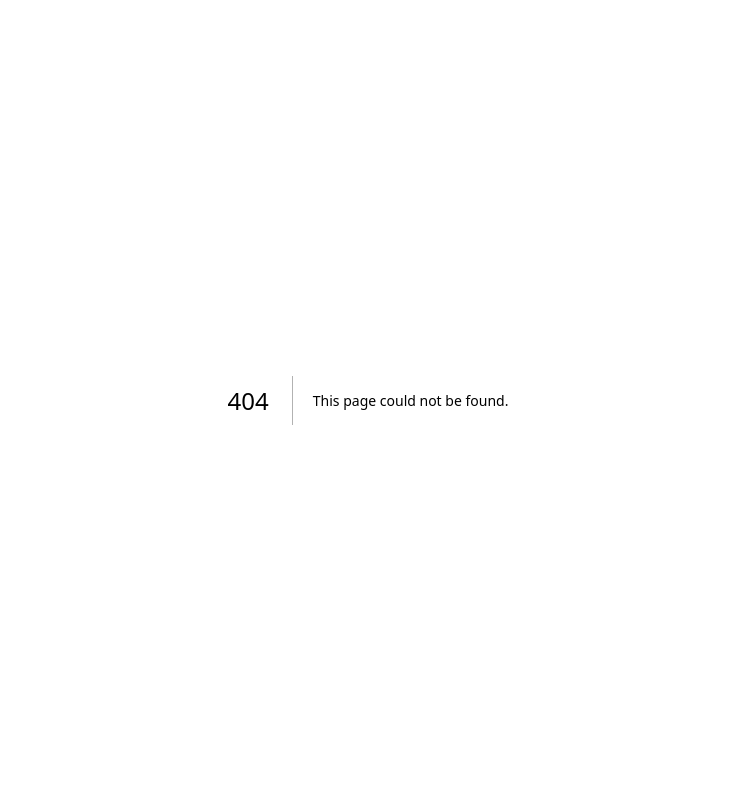
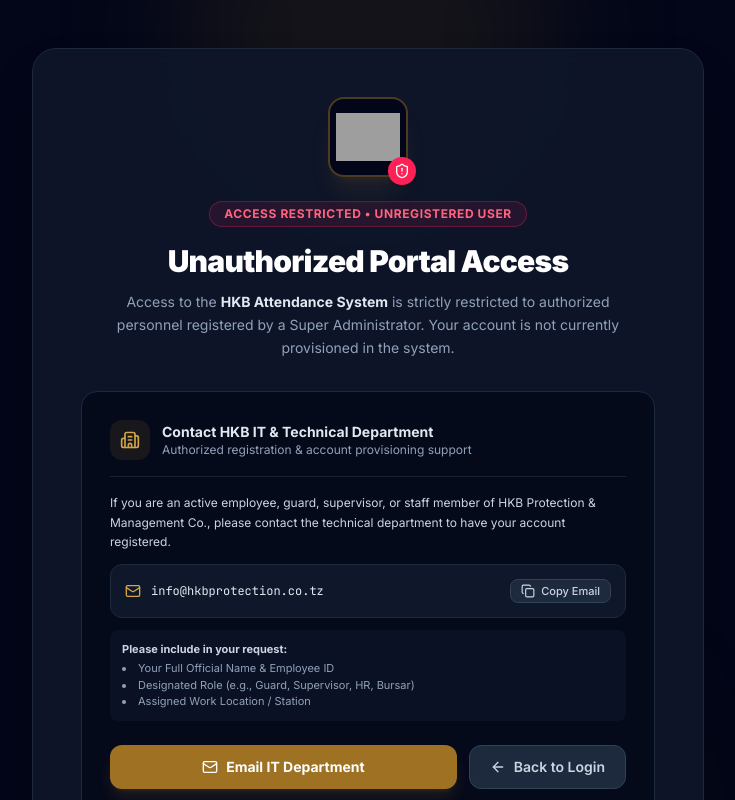
Before and after one commit to twahir21/hkb-system, a Next.js app: page /access-denied in a window 1280 px wide. Before the commit this address had no page. Shown: the top 800 px of the page, without its empty margins (272-1007 px from the left). Built offline with nearby package versions, Linux system fonts and the light colour scheme; grey boxes are pictures that could not be loaded.

Commit message:
Add access denined to strangers

```diff
--- /dev/null
+++ b/app/access-denied/page.tsx
@@ -0,0 +1,162 @@
+"use client";
+
+import { Suspense, useState } from "react";
+import Image from "next/image";
+import Link from "next/link";
+import {
+  ShieldAlert,
+  Mail,
+  ArrowLeft,
+  Copy,
+  Check,
+  Building2,
+} from "lucide-react";
+
+const SUPPORT_EMAIL = "info@hkbprotection.co.tz";
+
+function AccessDeniedContent() {
+  const [copied, setCopied] = useState(false);
+
+  const handleCopyEmail = () => {
+    navigator.clipboard.writeText(SUPPORT_EMAIL);
+    setCopied(true);
+    setTimeout(() => setCopied(false), 2000);
+  };
+
+  const mailtoLink = `mailto:${SUPPORT_EMAIL}?subject=${encodeURIComponent(
+    "HKB Attendance Portal — Access Request"
+  )}&body=${encodeURIComponent(
+    "Hello HKB IT & Technical Department,\n\nI am requesting access to the HKB Attendance Management Portal.\n\nMy Details:\n• Full Name: \n• Employee ID: \n• Email: \n• Role (Guard/Supervisor/HR/Bursar): \n• Work Location / Post: \n\nThank you."
+  )}`;
+
+  return (
+    <div className="relative flex min-h-screen items-center justify-center bg-slate-950 px-4 py-12 text-slate-100 sm:px-6">
+      {/* Background ambient lighting */}
+      <div className="pointer-events-none absolute inset-0 overflow-hidden">
+        <div className="absolute -top-40 left-1/2 h-96 w-96 -translate-x-1/2 rounded-full bg-brand-500/10 blur-3xl" />
+        <div className="absolute bottom-0 right-1/4 h-80 w-80 rounded-full bg-amber-600/5 blur-3xl" />
+      </div>
+
+      <div className="relative w-full max-w-2xl overflow-hidden rounded-3xl border border-slate-800 bg-slate-900/90 p-8 shadow-2xl backdrop-blur-xl sm:p-12">
+        {/* Top Header & Logo */}
+        <div className="flex flex-col items-center text-center">
+          <div className="relative mb-6">
+            <div className="relative h-20 w-20 overflow-hidden rounded-2xl border-2 border-brand-500/40 bg-slate-950 p-1.5 shadow-xl shadow-brand-500/10">
+              <Image
+                src="/logo.jpg"
+                alt="HKB Protection & Management"
+                width={80}
+                height={80}
+                className="h-full w-full object-contain"
+                priority
+              />
+            </div>
+            <div className="absolute -bottom-2 -right-2 rounded-full bg-rose-500 p-1.5 text-white shadow-lg">
+              <ShieldAlert className="h-4 w-4" />
+            </div>
+          </div>
+
+          <div className="inline-flex items-center gap-2 rounded-full border border-rose-500/30 bg-rose-500/10 px-3.5 py-1 text-xs font-bold uppercase tracking-wider text-rose-400">
+            Access Restricted &bull; Unregistered User
+          </div>
+
+          <h1 className="mt-4 text-2xl font-black tracking-tight text-white sm:text-3xl">
+            Unauthorized Portal Access
+          </h1>
+
+          <p className="mt-3 max-w-lg text-sm text-slate-400 leading-relaxed">
+            Access to the <strong className="text-slate-200">HKB Attendance System</strong> is strictly
+            restricted to authorized personnel registered by a Super Administrator. Your account is
+            not currently provisioned in the system.
+          </p>
+        </div>
+
+        {/* Assistance & Contact Card */}
+        <div className="mt-8 rounded-2xl border border-slate-800 bg-slate-950/70 p-6 sm:p-7">
+          <div className="flex items-center gap-3 border-b border-slate-800/80 pb-4">
+            <div className="flex h-10 w-10 shrink-0 items-center justify-center rounded-xl bg-brand-500/10 text-brand-400">
+              <Building2 className="h-5 w-5" />
+            </div>
+            <div>
+              <h2 className="text-sm font-bold text-slate-200">
+                Contact HKB IT &amp; Technical Department
+              </h2>
+              <p className="text-xs text-slate-400">
+                Authorized registration &amp; account provisioning support
+              </p>
+            </div>
+          </div>
+
+          <div className="mt-4 space-y-3 text-xs text-slate-300">
+            <p className="leading-relaxed">
+              If you are an active employee, guard, supervisor, or staff member of HKB Protection &amp;
+              Management Co., please contact the technical department to have your account registered.
+            </p>
+
+            <div className="flex flex-col gap-2 rounded-xl border border-slate-800 bg-slate-900 p-3.5 sm:flex-row sm:items-center sm:justify-between">
+              <div className="flex items-center gap-2.5 truncate">
+                <Mail className="h-4 w-4 shrink-0 text-brand-400" />
+                <span className="font-mono text-xs text-slate-200 truncate">{SUPPORT_EMAIL}</span>
+              </div>
+              <button
+                type="button"
+                onClick={handleCopyEmail}
+                className="inline-flex items-center gap-1.5 self-start sm:self-auto rounded-lg border border-slate-700 bg-slate-800 px-2.5 py-1 text-[11px] font-medium text-slate-300 transition hover:bg-slate-700 hover:text-white"
+              >
+                {copied ? (
+                  <>
+                    <Check className="h-3.5 w-3.5 text-emerald-400" /> Copied
+                  </>
+                ) : (
+                  <>
+                    <Copy className="h-3.5 w-3.5" /> Copy Email
+                  </>
+                )}
+              </button>
+            </div>
+
+            <div className="rounded-lg bg-slate-900/60 p-3 text-[11px] text-slate-400">
+              <span className="font-bold text-slate-300">Please include in your request:</span>
+              <ul className="mt-1 list-disc list-inside space-y-0.5">
+                <li>Your Full Official Name &amp; Employee ID</li>
+                <li>Designated Role (e.g., Guard, Supervisor, HR, Bursar)</li>
+                <li>Assigned Work Location / Station</li>
+              </ul>
+            </div>
+          </div>
+
+          {/* Action Buttons */}
+          <div className="mt-6 flex flex-col gap-3 sm:flex-row sm:items-center">
+            <a
+              href={mailtoLink}
+              className="flex h-11 flex-1 items-center justify-center gap-2 rounded-xl bg-brand-600 px-4 text-sm font-bold text-white shadow-lg shadow-brand-600/20 transition hover:bg-brand-500 focus:outline-none focus:ring-2 focus:ring-brand-500/40"
+            >
+              <Mail className="h-4 w-4" />
+              Email IT Department
+            </a>
+            <Link
+              href="/login"
+              className="flex h-11 items-center justify-center gap-2 rounded-xl border border-slate-700 bg-slate-800 px-5 text-sm font-semibold text-slate-300 transition hover:bg-slate-700 hover:text-white"
+            >
+              <ArrowLeft className="h-4 w-4" />
+              Back to Login
+            </Link>
+          </div>
+        </div>
+
+        {/* Security Footer */}
+        <div className="mt-8 text-center text-[11px] text-slate-500">
+          HKB Protection &amp; Management Co. &bull; Internal Security Protocol &bull; All unauthorized access attempts are logged.
+        </div>
+      </div>
+    </div>
+  );
+}
+
+export default function AccessDeniedPage() {
+  return (
+    <Suspense>
+      <AccessDeniedContent />
+    </Suspense>
+  );
+}
--- a/auth.ts
+++ b/auth.ts
@@ -76,6 +76,7 @@
   trustHost: true,
   pages: {
     signIn: "/login",
+    error: "/access-denied",
   },
   callbacks: {
     // Google OAuth: only allow users pre-registered by Super Admin or in ADMIN_EMAILS
--- a/components/users/UserManager.tsx
+++ b/components/users/UserManager.tsx
@@ -1,7 +1,7 @@
 "use client";
 
 import { useState, useTransition } from "react";
-import { UserPlus, Upload, Pencil, Trash2, Shield, KeyRound, Globe, Loader2 } from "lucide-react";
+import { UserPlus, Upload, Pencil, Trash2, KeyRound, Globe, Loader2 } from "lucide-react";
 import { Button, Modal, DataTable, Badge, type Column } from "@/components/ui";
 import type { UserRow } from "@/lib/queries/users";
 import { ROLE_LABELS } from "@/lib/auth/rbac";
--- a/proxy.ts
+++ b/proxy.ts
@@ -30,6 +30,7 @@
 
   const isBypassed =
     pathname === "/login" ||
+    pathname === "/access-denied" ||
     pathname.startsWith("/api/auth") ||
     pathname.startsWith("/_next");
 
```
